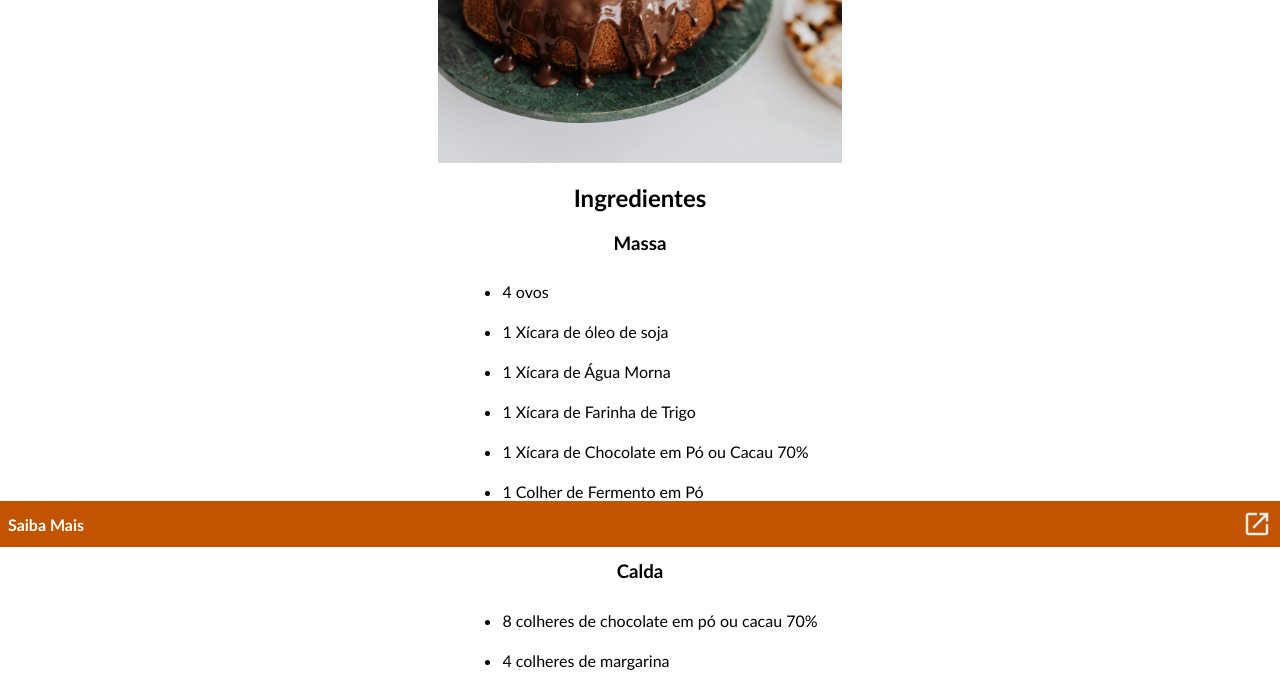
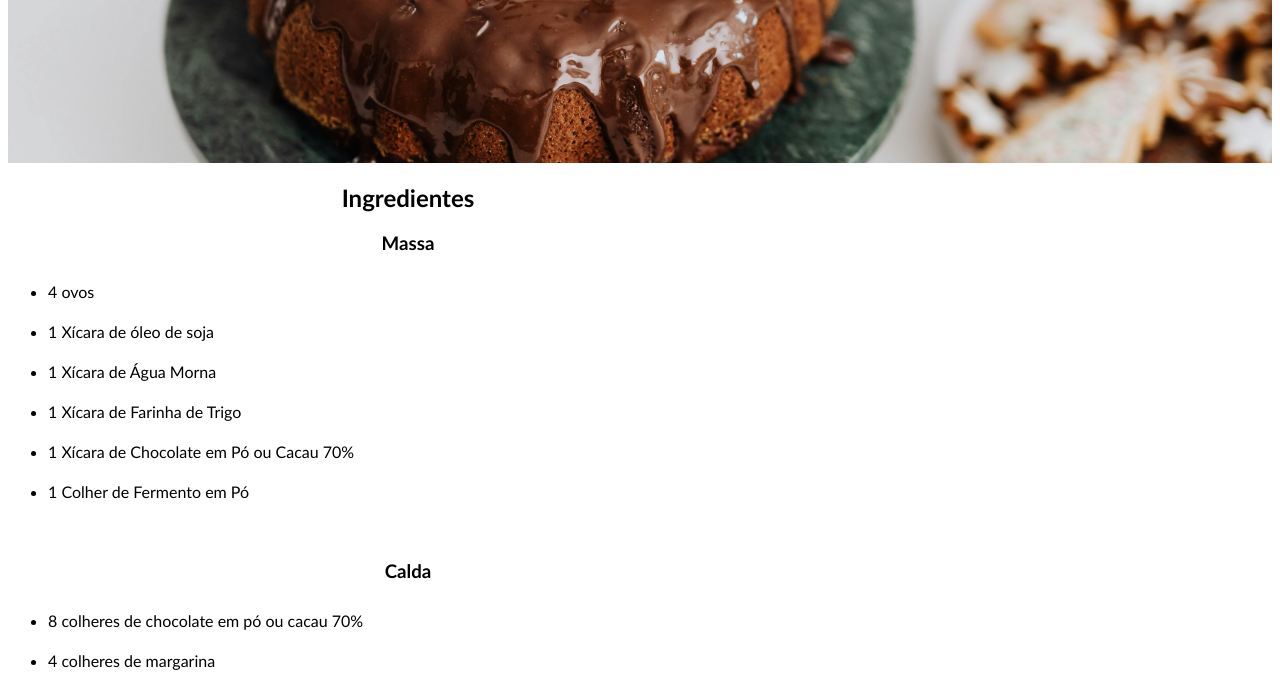
Before and after one commit to AlisonDevFrontEnd/receitadebolodechocolate, a plain HTML site: page index.html in a window 1280 px wide. Shown: the part 253-946 px from the top of the page. Drawn offline with Linux system fonts and the light colour scheme.

Commit message:
Little change css, html

```diff
--- a/index.html
+++ b/index.html
@@ -12,6 +12,7 @@
   <header>
     <h1>Bolo de Chocolate Simples</h1>
   </header>
+  <main>
   <section>
     <h2>Ingredientes</h2>
     <h3>Massa</h3>
@@ -51,6 +52,7 @@
       <li>Desligue e jogue imediatamente no bolo</li>
     </ol>
   </section>
+</main>
   <footer>
     <a href="https://www.google.com/amp/s/amp.tudogostoso.com.br/receita/62547-a-melhor-receita-de-bolo-de-chocolate.html" target="_blank" rel="noopener noreferrer" data-icon="open-in-new">Saiba Mais</a>
   </footer>
--- a/style.css
+++ b/style.css
@@ -7,10 +7,8 @@
 body {
   display: flex;
   flex-direction: column;
-  justify-content: center;
-  align-items: center;
   font-family: 'Trebuchet MS', sans-serif;
-  margin: 0;
+  margin: auto;
   padding: 0.5rem;
 }
 
@@ -22,6 +20,10 @@ header {
   padding-top: 150px;
   padding-bottom: 150px;
   text-align: center;
+}
+
+main {
+  max-width: 800px;
 }
 
 h1 {
@@ -43,8 +45,7 @@ ol, ul {
 
 footer {
   background-color: rgb(194, 84, 0);
-  position: fixed;
-  inset: auto 0 0 0;
+  margin-top: auto;
   padding: 8px;
 }
 
```
